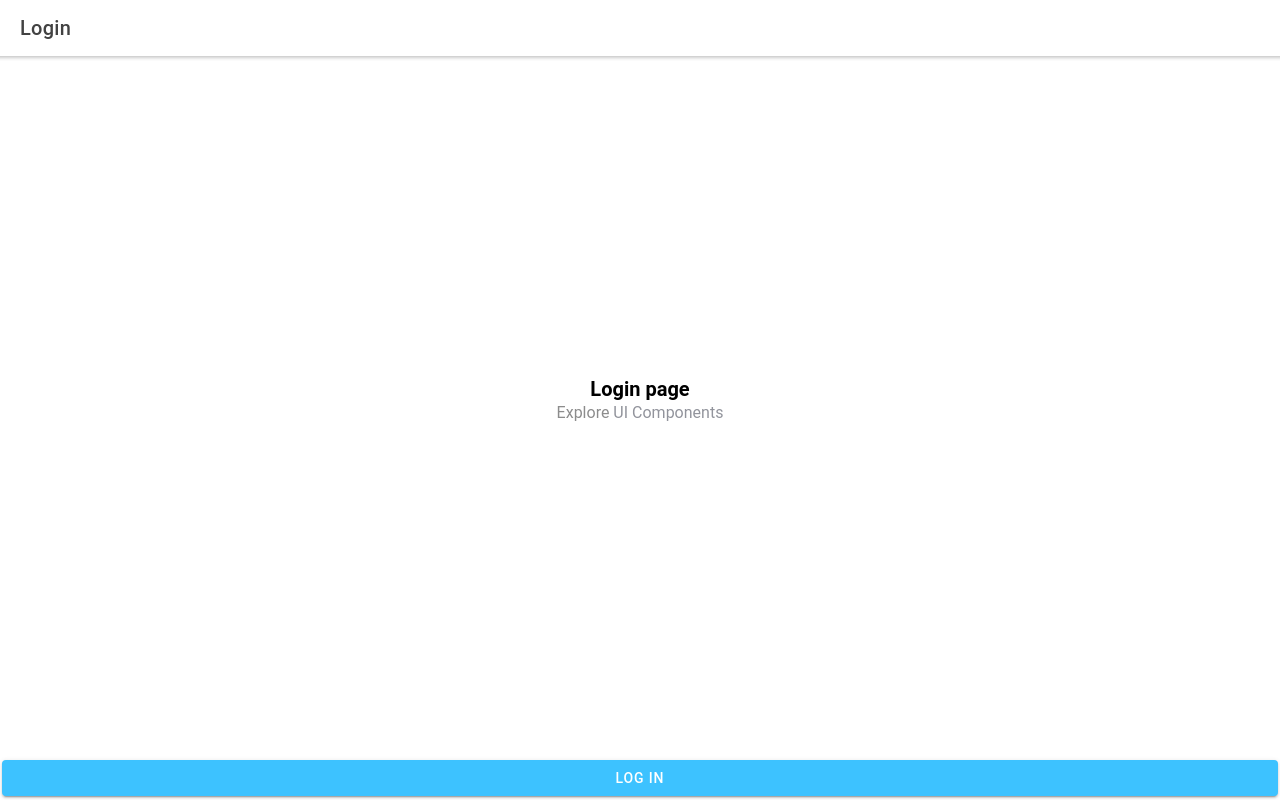
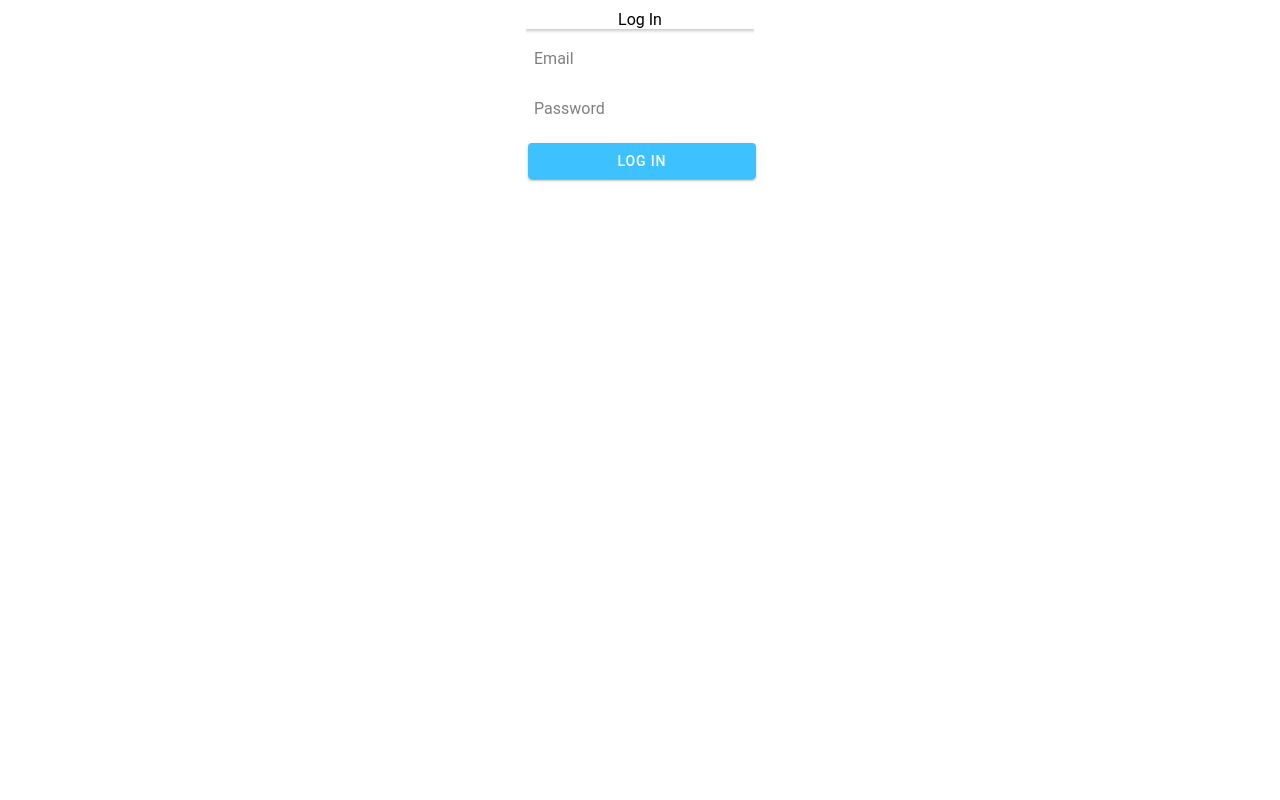
Before and after one commit to frdao/i-connect, a React (Create React App) app: page / in a window 1280 px wide. Built offline with nearby package versions, Linux system fonts and the light colour scheme.

Commit message:
Elements in center css

```diff
--- a/src/App.tsx
+++ b/src/App.tsx
@@ -34,7 +34,7 @@ import '@ionic/react/css/display.css';
 
 /* Theme variables */
 import './theme/variables.css';
-import { Dispatch, SetStateAction, useState} from 'react';
+import {useState} from 'react';
 
 setupIonicReact();
 
@@ -81,7 +81,7 @@ const App: React.FC = () => {
 
   if(!auth) {
     return(
-      <Login auth={false} setAuth={setAuth}/>
+      <Login setAuth={setAuth}/>
     )
   } else {
     return (
--- a/src/pages/Login.css
+++ b/src/pages/Login.css
@@ -0,0 +1,16 @@
+.loginGrid {
+    max-width: 300px;
+    position: relative;
+}
+
+.loginHeader {
+    text-align: center;
+}
+
+.userInput {
+    border-bottom: 1px solid white;
+}
+
+Ion-Button {
+    width: 100%;
+}
--- a/src/pages/Login.tsx
+++ b/src/pages/Login.tsx
@@ -1,29 +1,35 @@
-import { IonContent, IonHeader, IonPage, IonTitle, IonToolbar, IonButton } from '@ionic/react';
-import ExploreContainer from '../components/ExploreContainer';
+import { IonContent, IonPage, IonButton, IonGrid, IonRow, IonCol, IonHeader, IonInput } from '@ionic/react';
 import './Login.css';
 
 type Props = {
-	auth: boolean;
 	setAuth: (val: boolean) => void;
 };
 
-const Login: React.FC<Props> = ({auth, setAuth}) => {
+const Login: React.FC<Props> = ({setAuth}) => {
   return (
     <IonPage>
-      <IonHeader>
-        <IonToolbar>
-          <IonTitle>Login</IonTitle>
-        </IonToolbar>
-      </IonHeader>
-      <IonContent fullscreen>
-        <IonHeader collapse="condense">
-          <IonToolbar>
-            <IonTitle size="large">Login</IonTitle>
-          </IonToolbar>
-        </IonHeader>
-        <ExploreContainer name="Login page" />
-      </IonContent>
-			<IonButton color="secondary" onClick={() => setAuth(true)}>Log In</IonButton>
+				<IonGrid className='loginGrid'>
+					<IonRow>
+						<IonCol>
+							<IonHeader className='loginHeader'>Log In</IonHeader>
+						</IonCol>
+					</IonRow>
+					<IonRow>
+						<IonCol>
+							<IonInput className="userInput" placeholder='Email'></IonInput>
+						</IonCol>
+					</IonRow>
+					<IonRow>
+						<IonCol>
+							<IonInput className="userInput" placeholder='Password'></IonInput>
+						</IonCol>
+					</IonRow>
+					<IonRow>
+						<IonCol>
+							<IonButton className="loginButton" color="secondary" onClick={() => setAuth(true)}>Log In</IonButton>
+						</IonCol>
+					</IonRow>
+				</IonGrid>
     </IonPage>
   );
 };
```
